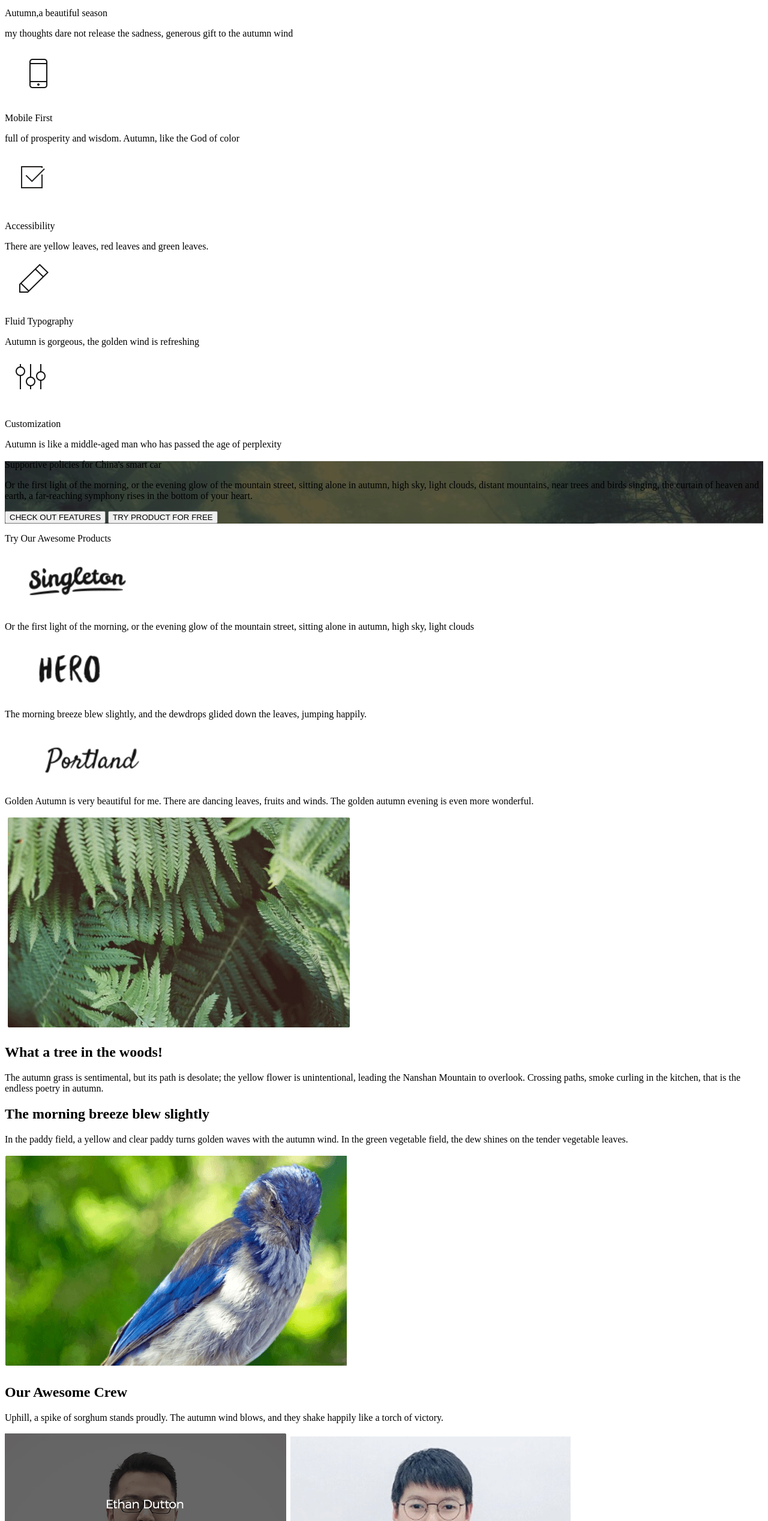
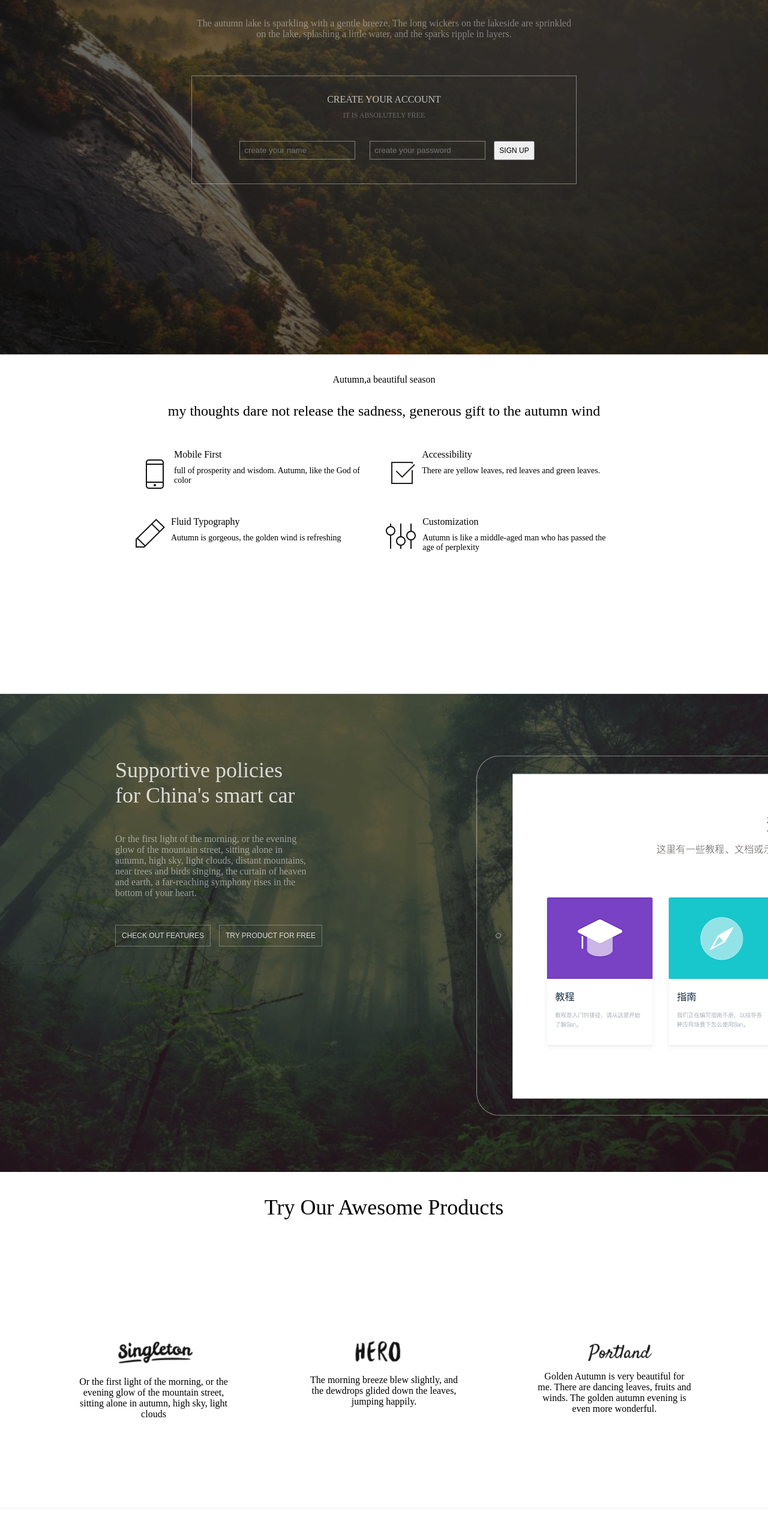
Before and after one commit to aLittleDirty/ife-longPage, a plain HTML site: page index.html in a window 1280 px wide. Shown: the part 206-2742 px from the top of the page at 60% size. Drawn offline with Linux system fonts and the light colour scheme.

Commit message:
[feat]完成css样式设置

```diff
--- a/index.html
+++ b/index.html
@@ -60,20 +60,17 @@
     <section class="threeColumnsPage">
         <p>Try Our Awesome Products</p>
         <article>
-            <!-- <h2>singleton</h2> -->
             <img src="image/threeColTitle1.png"/>
             <p>Or the first light of the morning, or the evening glow of the mountain street, sitting alone in autumn,
                 high sky, light clouds
             </p>
         </article>
         <article>
-            <!-- <h2>HERO</h2> -->
             <img src="image/threeColTitle2.png"/>
             <p>The morning breeze blew slightly, and the dewdrops glided down the leaves, jumping happily.
             </p>
         </article>
         <article>
-            <!-- <h2>Portland</h2> -->
             <img src="image/threeColTitle3.png"/>
             <p>Golden Autumn is very beautiful for me. There are dancing leaves, fruits and winds. The golden autumn
                 evening is even more wonderful.
@@ -109,7 +106,7 @@
             <p>FELL FREE TO WRITE US</p>
             <input type="text" placeholder="E-mail" />
             <input type="text" placeholder="Subject" />
-            <textarea cols="3"></textarea>
+            <textarea placeholder="Message"></textarea>
             <button>SEND</button>
         </div>
         <div class="introduction">
@@ -119,7 +116,7 @@
             </p>
             <article>
                 <img src="image/小标签1.png" />
-                <p>360 King Street Feast trace Tree. PA 19057 </p>
+                <p>360 King Street<br/> Feast trace Tree. PA 19057 </p>
             </article>
             <article>
                 <img src="image/小标签2.png" />
@@ -158,8 +155,7 @@
         </ul>
         <ul>
             <li>ENJOY YOUR LIFE</li>
-            <li>In the park, clusters of flowers, white and red, big and small, colorful. I bent down and sniffed at the
-                flowers.
+            <li>In the park, clusters of flowers, white and red, big and small, colorful.
             </li>
             <img src="image/footerIcon.png" />
         </ul>
--- a/style.css
+++ b/style.css
@@ -1,6 +1,296 @@
+*{
+    padding: 0;
+    margin:0;
+}
+html,body{
+    height: 100%;
+}
 header{
-    background-image: url(image/前端学院设计图_01.gif);
+    background: url(image/前端学院设计图_01.gif) no-repeat center center;
+    background-size: cover;
+    text-align: center;
+    height: 100%;
+
 }
-.forestPage{
-    background-image: url(image/前端学院设计图_03.png);
+header h1{
+    font-weight: lighter;
+    font-size: 42px;
+    color:rgba(255, 255, 255, 0.8);
+    padding-top:10%;
 }
+header>p{
+    font-weight: lighter;
+    font-size: 16px;
+    color:rgba(255, 255, 255, 0.4);
+
+    width:50%;
+    display: inline-block;
+    padding: 60px;
+
+}
+header .signBox{
+    border: 1px solid rgba(255, 255, 255, 0.4);
+    width: 50%;
+    display: inline-block;
+    padding: 20px 0 30px 0;
+}
+header .signBox p:nth-of-type(1){
+    font-size: 16px;
+    color:rgba(255, 255, 255,0.7);
+    padding: 10px;
+}
+header .signBox p:nth-of-type(2){
+    font-size: 12px;
+    color:rgba(255, 255, 255,0.3);
+  padding-bottom: 25px;
+}
+header .signBox input{
+    background-color: transparent;
+    border:1px solid rgba(255, 255, 255, 0.4);
+    padding: 7px;
+    margin: 10px;
+}
+header .signBox button{
+    padding:7px;
+    font-size: 12px;
+}
+
+section.iconPage{
+    height: 70%;
+    text-align: center;
+    margin: 0 auto;
+    width:70%;
+}
+section.iconPage>p:nth-of-type(1){
+    padding:30px 0 20px 0;
+    font-size: 16px;
+}
+section.iconPage>p:nth-of-type(2){
+padding: 10px 10px 40px 10px;
+font-size:24px;
+display: inline-block;
+}
+section.iconPage article{
+     float: left;
+     width: 45%;
+    padding: 10px;
+    text-align: left;
+}
+section.iconPage article img{
+    float: left;
+}
+section.iconPage article p:nth-of-type(2){
+    font-size: 14px;
+    font-weight: lighter;
+    padding-top:10px;
+}
+
+section.forestPage{
+    background: url(image/前端学院设计图_03.png) no-repeat center center;
+    background-size:cover;
+    height: 100%;
+    padding-left:15%;
+}
+section.forestPage p{
+    width:30%;
+    text-align: left;
+    font-weight: lighter;
+}
+section.forestPage p:first-of-type{
+    padding-top:10%;
+    font-size: 36px;
+    color: rgba(255, 255, 255, 0.8);
+
+
+}
+section.forestPage p:nth-of-type(2){
+padding: 4% 0;
+color: rgba(255, 255, 255, 0.5);
+}
+section.forestPage button{
+    border: 1px solid rgba(255, 255, 255,0.3);
+    background-color: transparent;
+    color: rgba(255, 255, 255, 0.8);
+    padding: 10px;
+    font-size: 12px;
+    margin-right: 10px;
+}
+/* 背景镂空字体设置未完成 */
+/* section.forestPage button:hover{
+    background-color: rgba(255, 255, 255, 0.7);
+    -webkit-background-clip: text;
+    -webkit-text-fill-color: transparent;
+} */
+section.threeColumnsPage{
+    height: 70%;
+    text-align: center;
+    border-bottom: 1px solid rgba(219,219,219,0.5);
+display: flex;
+justify-content: center;
+flex-wrap: wrap;
+}
+section.threeColumnsPage>p{
+    padding: 3%;
+    width: 100%;
+font-size: 36px;
+font-weight: lighter;
+}
+section.threeColumnsPage article{
+    width: 20%;
+    padding: 5%;
+}
+section.threeColumnsPage article img{
+    width: 70%;
+    height: auto;
+}
+section.floatPage{
+    width: 100%;
+    border-bottom: 1px solid rgba(219,219,219,0.5);
+}
+section.floatPage p{
+    padding: 30px 0;
+    line-height: 30px;
+}
+section.floatPage img:nth-of-type(1){
+    padding: 5%;
+    width:50%;
+    float: left;
+}
+section.floatPage article:nth-of-type(1){
+    width: 30%;
+    padding: 5%;
+    float: right;
+   margin-top:3%;
+}
+section.floatPage article:nth-of-type(2){
+    width: 35%;
+    padding: 5%;
+    float: left;
+   margin-top:4%;
+
+}
+section.floatPage img:nth-of-type(2){
+    width:45%;
+    padding: 5%;
+    float: right;
+}
+section.floatPage:after{
+    content:"";
+    width: 0;
+    display: block;
+    clear: both;
+}
+section.photoPage{
+    padding: 5%;
+    border-bottom: 1px solid rgba(219,219,219,0.5);
+    text-align: center;
+}
+section.photoPage h2{
+font-size:34px;
+font-weight: lighter;
+}
+section.photoPage p{
+    width: 60%;
+    padding: 2%;
+    display: inline-block;
+    font-weight: lighter;
+    line-height: 30px;
+}
+section.photoPage img{
+    width: 40%;
+    height: auto;
+}
+section.sendPage{
+    border-bottom:  1px solid rgba(219,219,219,0.5);
+    display: flex;
+    justify-content: center;
+
+}
+section.sendPage .sendInput{
+    border: 1px solid rgba(219,219,219);
+    width: 30%;
+    margin: 4%;
+    text-align: center;
+}
+section.sendPage .sendInput p{
+    font-weight: bold;
+    padding: 10%;
+}
+section.sendPage .sendInput input{
+    font-size:16px;
+    margin:10px;
+    padding: 5px;
+    border: 1px solid rgba(219,219,219);
+
+
+}
+section.sendPage .sendInput textarea{
+    width:195px;
+    font-size: 16px;
+    margin:10px;
+    padding: 5px;
+    height: 150px;
+    border: 1px solid rgba(219,219,219);
+}
+section.sendPage .sendInput button{
+    width: 205px;
+    padding: 7px 20px;
+    margin: 15px;
+    font-size: 12px;
+    color: rgba(255, 255, 255, 0.8);
+    border: 0;
+    background-color:rgba(0,0,0);
+}
+ section.sendPage .introduction{
+    width: 40%;
+    margin: 4%;
+    padding: 2%;
+}
+section.sendPage .introduction h2{
+    font-size: 30px;
+    font-weight: lighter;
+    padding: 30px 0;
+}
+section.sendPage .introduction>p{
+    font-weight: lighter;
+    line-height: 30px;
+    padding-bottom:30px;
+}
+section.sendPage .introduction article{
+    height: 50px;
+    padding: 10px 0;
+
+}
+section.sendPage .introduction article img{
+    float: left;
+}
+section.sendPage .introduction article p{
+    padding-left:70px;
+}
+footer{
+    display: flex;
+    justify-content: center;
+    font-weight: lighter;
+    font-size: 12px;
+    line-height: 30px;
+    color: rgba(255, 255, 255,0.5);
+    background-color: rgba(0,0,0,0.9);
+    padding: 30px;
+}
+footer ul{
+    flex-basis: 20%;
+}
+footer ul:nth-of-type(4){
+    flex-basis: 30%;
+}
+footer ul li:nth-of-type(1){
+    font-weight: bold;
+}
+footer ul li{
+    list-style: none;
+}
+footer ul img{
+    width: 200px;
+    height: auto;
+    padding-top:20px;
+}
```
